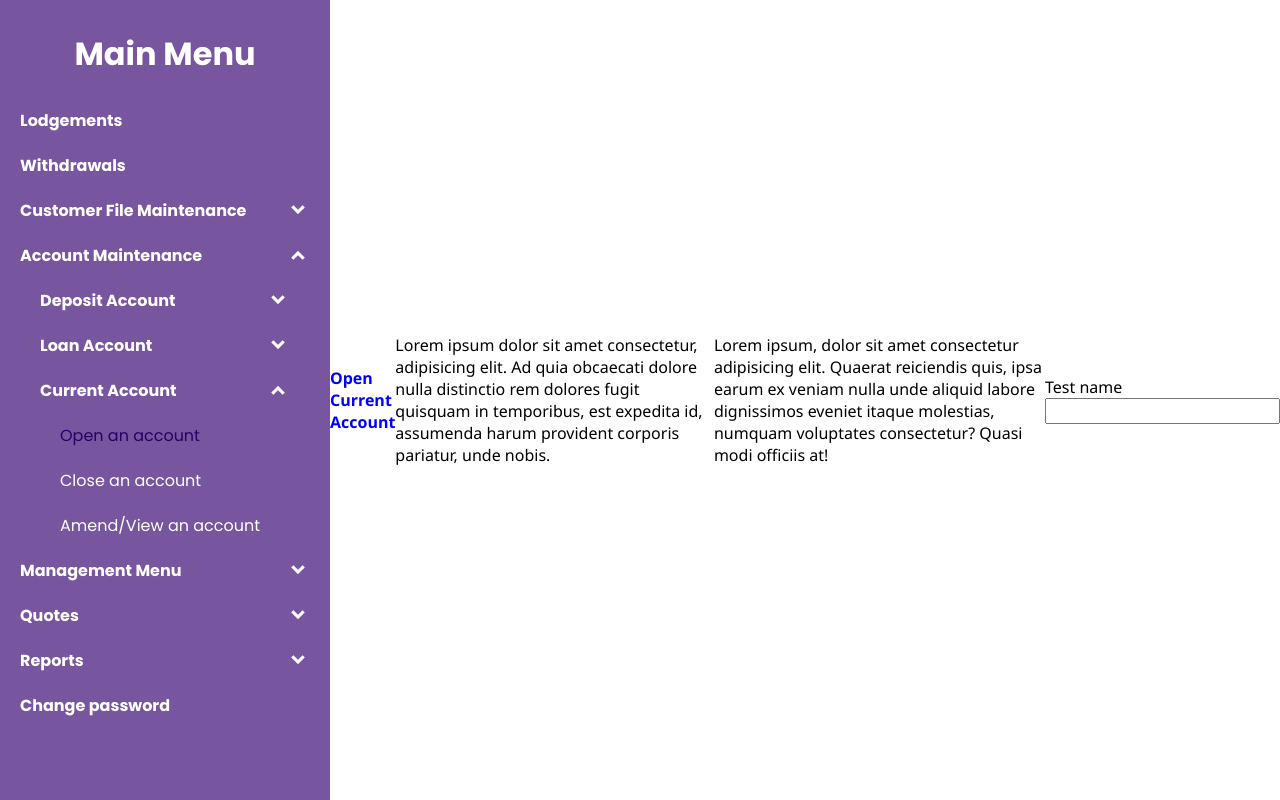
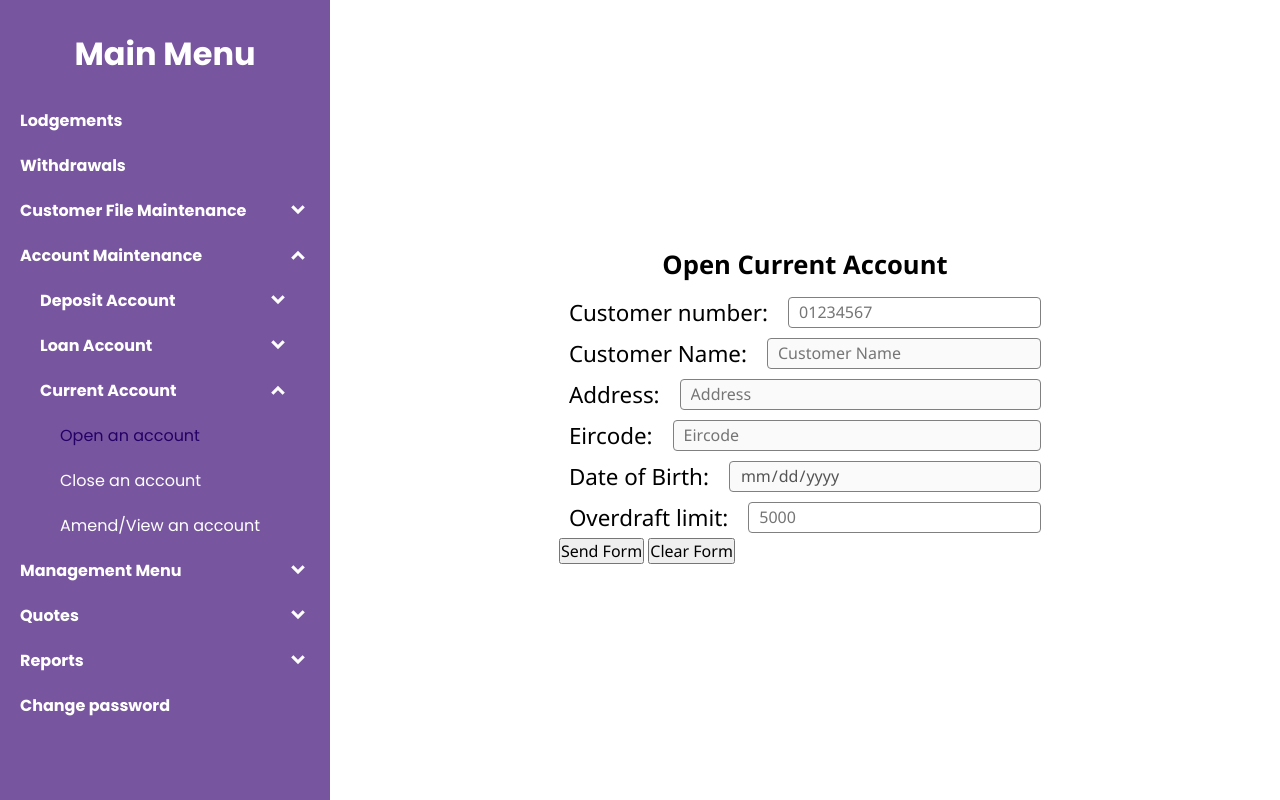
Before and after one commit to kylepunta/BankingSystem, a PHP site: page /darian/account-maintenance/current-account/open/ in a window 1280 px wide. Run offline with PHP 8.4, Linux system fonts and the light colour scheme.

Commit message:
Updated Darian open account screen

```diff
--- a/website/darian/account-maintenance/current-account/open/index.php
+++ b/website/darian/account-maintenance/current-account/open/index.php
@@ -17,12 +17,59 @@
 <body>
     <?php require($_SERVER["DOCUMENT_ROOT"] . '/sideMenu.html'); ?>
     <main>
-        <h1>Open Current Account</h1>
-        <p>Lorem ipsum dolor sit amet consectetur, adipisicing elit. Ad quia obcaecati dolore nulla distinctio rem dolores fugit quisquam in temporibus, est expedita id, assumenda harum provident corporis pariatur, unde nobis.</p>
-        <p>Lorem ipsum, dolor sit amet consectetur adipisicing elit. Quaerat reiciendis quis, ipsa earum ex veniam nulla unde aliquid labore dignissimos eveniet itaque molestias, numquam voluptates consectetur? Quasi modi officiis at!</p>
         <form>
-            <label>Test name</label>
-            <input type="text" />
+            <!-- the heading of the form -->
+            <h2>Open Current Account</h2>
+
+            <!-- a div which groups the input box and it's label -->
+            <div class="inputbox">
+                <label for="cid">Customer number:</label>
+                <!-- the cid input box -->
+                <input type="text" name="cid" id="cid" placeholder="01234567" required>
+            </div>
+
+            <!-- a div which groups the input box and it's label -->
+            <div class="inputbox">
+                <label for="name">Customer Name:</label>
+                <!-- the name input box -->
+                <input type="text" name="name" id="name" placeholder="Customer Name" disabled>
+            </div>
+
+            <!-- a div which groups the input box and it's label -->
+            <div class="inputbox">
+                <label for="address">Address:</label>
+                <!-- the address input box -->
+                <input type="text" name="address" id="address" placeholder="Address" disabled>
+            </div>
+
+            <!-- a div which groups the input box and it's label -->
+            <div class="inputbox">
+                <label for="eircode">Eircode:</label>
+                <!-- the eircode input box -->
+                <input type="text" name="eircode" id="eircode" placeholder="Eircode" disabled>
+            </div>
+
+            <!-- a div which groups the calendar and it's label -->
+            <div class="inputbox">
+                <label for="dob">Date of Birth:</label>
+                <!-- the dob calendar -->
+                <input type="date" name="dob" id="dob" disabled>
+            </div>
+
+            <!-- a div which groups the input box and it's label -->
+            <div class="inputbox">
+                <label for="overdraftlimit">Overdraft limit:</label>
+                <!-- the overdraftlimit input box -->
+                <input type="number" name="overdraftlimit" id="overdraftlimit" placeholder="5000" required>
+            </div>
+
+            <!-- a div which groups the buttons -->
+            <div class="myButton">
+                <!-- the submit button -->
+                <input type="submit" value="Send Form" name="submit">
+                <!-- the reset button -->
+                <input type="reset" value="Clear Form" name="reset">
+            </div>
         </form>
     </main>
 </body>
--- a/website/sideMenu.html
+++ b/website/sideMenu.html
@@ -19,7 +19,7 @@
             <li class="dropdown">
                 <button>Customer File Maintenance<div class="material-symbols-outlined">keyboard_arrow_down</div></button>
                 <ul>
-                    <li><a href="./kyle/add-customer.php">Add a new customer</a></li>
+                    <li><a href="/kyle/add-customer.php">Add a new customer</a></li>
                     <li><a href="/under_construction.php">Delete a customer</a></li>
                     <li><a href="/under_construction.php">Amend/View a customer</a></li>
                 </ul>
```
